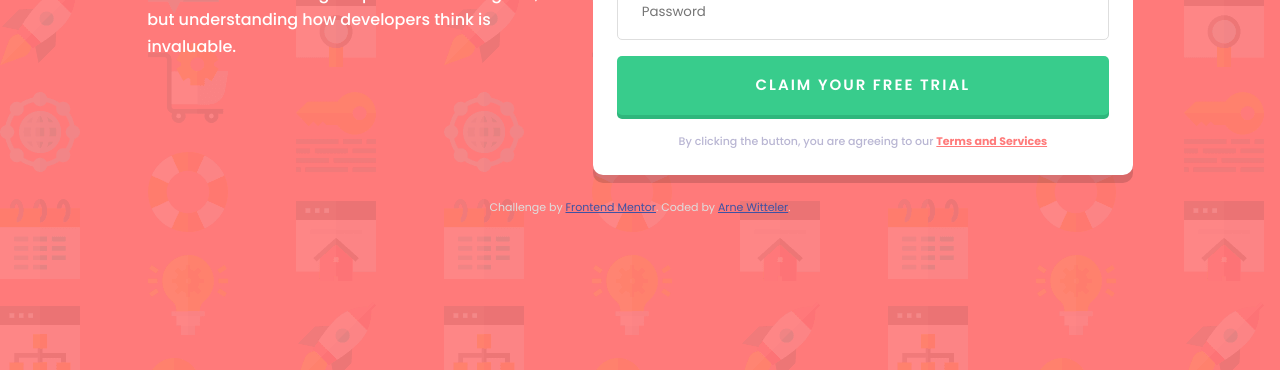
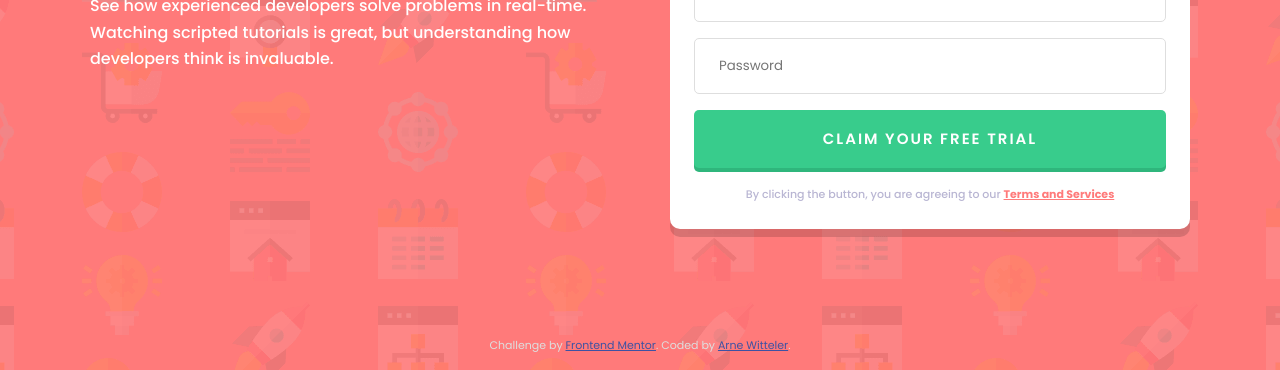
Before and after one commit to arne-witteler/intro-component-with-signup-form, a plain HTML site: page index.html in a window 1280 px wide. Shown: the part 430-800 px from the top of the page. Drawn offline with Linux system fonts and the light colour scheme.

Commit message:
refactor: enhance signup form with error messages and improve layout for better user experience

```diff
--- a/index.html
+++ b/index.html
@@ -22,15 +22,19 @@
           <form class="signup__form">
             <label class="signup__label" for="first-name">First Name</label>
             <input class="signup__input" type="text" id="first-name" name="first-name" placeholder="First Name" required>
+            <p class="signup__error" id="first-name-error">First Name cannot be empty</p>
 
             <label class="signup__label" for="last-name">Last Name</label>
             <input class="signup__input" type="text" id="last-name" name="last-name" placeholder="Last Name" required>
+            <p class="signup__error" id="last-name-error">Last Name cannot be empty</p>
 
             <label class="signup__label" for="email">Email Address</label>
             <input class="signup__input" type="email" id="email" name="email" placeholder="Email Address" required>
+            <p class="signup__error" id="email-error">Looks like this is not an email</p>
 
             <label class="signup__label" for="password">Password</label>
             <input class="signup__input" type="password" id="password" name="password" placeholder="Password" required>
+            <p class="signup__error" id="password-error">Password cannot be empty</p>
 
             <button class="signup__submit" type="submit">Claim your free trial</button>
 
--- a/styles/styles.css
+++ b/styles/styles.css
@@ -7,9 +7,18 @@
   font-family: var(--font-family);
 }
 
+html, body {
+  height: 100%;
+}
+
 body {
   background-color: var(--color-red-400);
   background-image: url('../images/bg-intro-mobile.png');
+  background-size: cover;
+  background-repeat: no-repeat;
+  background-position: center;
+  background-attachment: fixed;
+  min-height: 100vh;
 }
 
 .signup {
@@ -59,7 +68,6 @@ body {
   background-color: var(--color-white);
   border-radius: 10px;
   padding: 24px;
-  gap: 16px;
   box-shadow: 0 8px 0 rgba(0, 0, 0, 0.15);
 }
 
@@ -74,6 +82,19 @@ body {
   padding: 16px 24px;
   color: var(--color-gray-900);
   font-weight: var(--font-weight-regular);
+  margin-bottom: 16px;
+}
+
+.signup__error {
+  display: none;
+  color: var(--color-red-400);
+  font-size: 11px;
+  font-weight: var(--font-weight-medium);
+  font-style: italic;
+  line-height: 1.55;
+  text-align: right;
+  margin-top: -10px;
+  margin-bottom: 24px;
 }
 
 .signup__submit {
@@ -89,6 +110,11 @@ body {
   border-radius: 5px;
   cursor: pointer;
   box-shadow: 0 4px 0 var(--color-green-500);
+  margin-bottom: 16px;
+
+  &:hover {
+    background-color: var(--color-green-300);
+  }
 }
 
 .signup__terms {
@@ -109,6 +135,7 @@ body {
   margin-top: 24px;
   font-size: 11px;
   text-align: center;
+  position: static;
 }
 
 .attribution a {
@@ -116,6 +143,10 @@ body {
 }
 
 @media (min-width: 600px) {
+  body {
+    background-image: url('../images/bg-intro-desktop.png');
+  }
+
   .signup__info {
     margin: 0 auto;
     max-width: 540px;
@@ -123,25 +154,29 @@ body {
 }
 
 @media (min-width: 1024px) {
-  body {
-    background-image: url('../images/bg-intro-desktop.png');
+  .signup {
+    display: flex;
+    justify-content: center;
+    align-items: center;
+    min-height: 100vh;
+    padding: 0 40px;
   }
 
   .signup__info {
     display: flex;
     flex-direction: row;
     align-items: center;
-    gap: 48px;
-    max-width: 80%;
+    justify-content: space-between;
+    max-width: 1100px;
+    width: 100%;
     margin: 0 auto;
+    gap: 60px;
   }
 
   .signup__text {
     text-align: left;
     flex: 1;
     margin-bottom: 0;
-    max-width: 525px;
-    min-width: 300px;
   }
 
   .signup__title {
@@ -158,10 +193,23 @@ body {
   }
 
   .signup__box {
+    flex: 1;
     width: 540px;
   }
 
   .signup__trial {
     width: 100%;
   }
+
+  .attribution {
+    color: var(--color-gray-200);
+    margin-top: 24px;
+    font-size: 11px;
+    text-align: center;
+    position: absolute;
+    bottom: 16px;
+    width: 100%;
+    left: 50%;
+    transform: translateX(-50%);
+  }
 }
```
